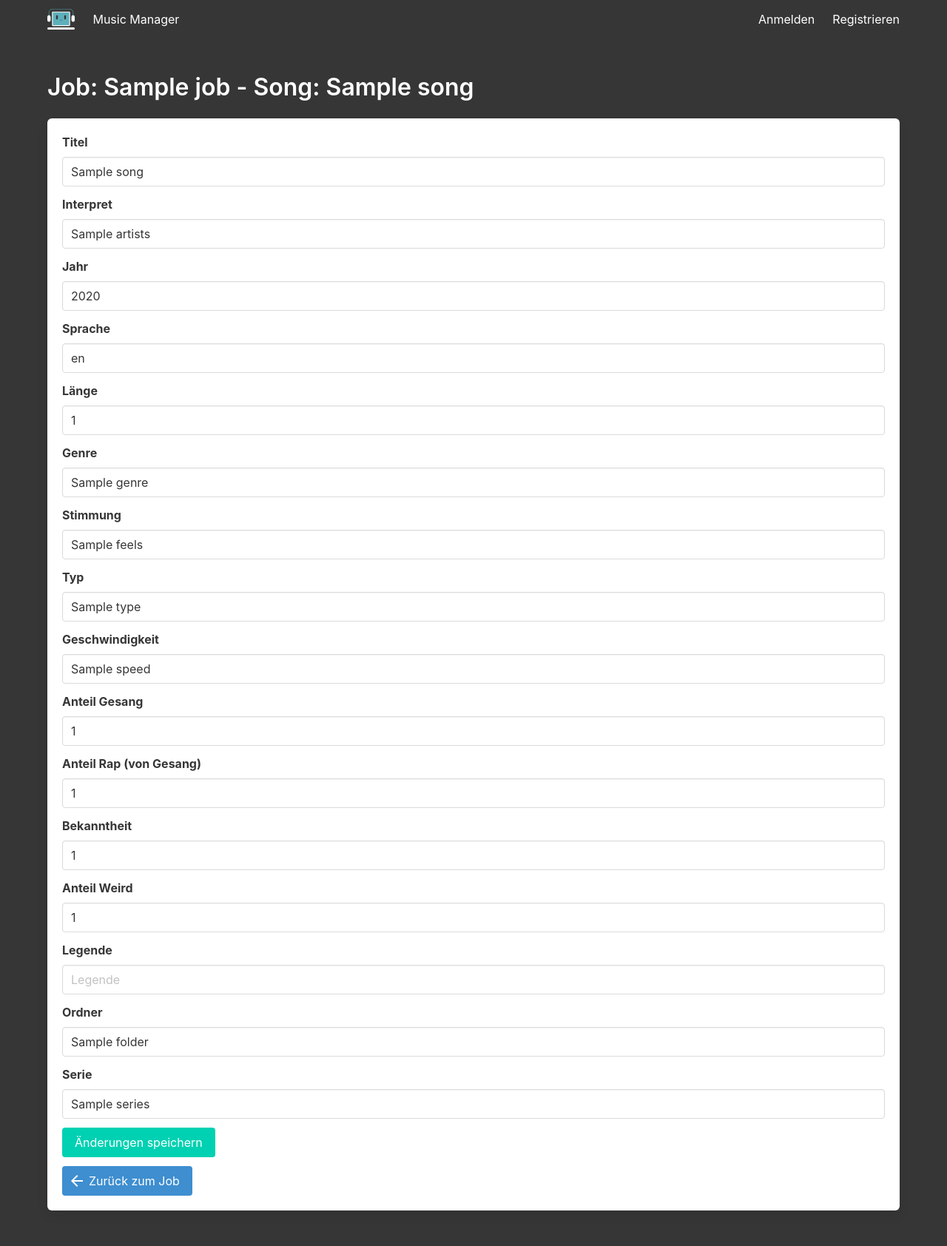
After one commit to ralpht42/music-manager, a Flask app: template templates/job_song.html in a window 1280 px wide. The commit adds this page. Shown: the whole page at 74% size. Run offline with Flask 3, Linux system fonts and the light colour scheme; the template is opened without the code that fills it: most values are stand-ins (such as "Sample title", 1, 10 or a date in 2020).

Commit message:
feat: single songs can now be edited/deleted from jobs feat: legend status is now shown as a tag fix: jobs can now be deleted feat: loading animations on buttons with high response time fix: small code readability improvements

```diff
--- /dev/null
+++ b/templates/job_song.html
@@ -0,0 +1,242 @@
+<!-- templates/job_song.html -->
+{% extends "base.html" %} {% block content %}
+
+<h1 class="title">Job: {{ job.name }} - Song: {{ song.title }}</h1>
+<div class="box">
+	<form
+		action="{{ url_for('music.job_song_update', job_id=job.id, song_id=song.id) }}"
+		method="post"
+	>
+		<div class="field">
+			<label class="label">Titel</label>
+			<div class="control">
+				<input
+					class="input"
+					type="text"
+					placeholder="Titel"
+					name="title"
+					value="{{ song.title }}"
+				/>
+			</div>
+		</div>
+
+		<div class="field">
+			<label class="label">Interpret</label>
+			<div class="control">
+				<input
+					class="input"
+					type="text"
+					placeholder="Interpret"
+					name="artists"
+					value="{{ song.artists if song.artists is not none else '' }}"
+				/>
+			</div>
+		</div>
+
+		<div class="field">
+			<label class="label">Jahr</label>
+			<div class="control">
+				<input
+					class="input"
+					type="text"
+					placeholder="Jahr"
+					name="year"
+					value="{{ song.year if song.year is not none else '' }}"
+				/>
+			</div>
+		</div>
+
+		<div class="field">
+			<label class="label">Sprache</label>
+			<div class="control">
+				<input
+					class="input"
+					type="text"
+					placeholder="Sprache"
+					name="language"
+					value="{{ song.language if song.language is not none else '' }}"
+				/>
+			</div>
+		</div>
+
+		<div class="field">
+			<label class="label">Länge</label>
+			<div class="control">
+				<input
+					class="input"
+					type="text"
+					placeholder="Länge"
+					name="length"
+					value="{{ song.length if song.length is not none else '' }}"
+				/>
+			</div>
+		</div>
+
+		<div class="field">
+			<label class="label">Genre</label>
+			<div class="control">
+				<input
+					class="input"
+					type="text"
+					placeholder="Genre"
+					name="genre"
+					value="{{ song.genre if song.genre is not none else '' }}"
+				/>
+			</div>
+		</div>
+
+		<div class="field">
+			<label class="label">Stimmung</label>
+			<div class="control">
+				<input
+					class="input"
+					type="text"
+					placeholder="Stimmung"
+					name="feels"
+					value="{{ song.feels if song.feels is not none else '' }}"
+				/>
+			</div>
+		</div>
+
+		<div class="field">
+			<label class="label">Typ</label>
+			<div class="control">
+				<input
+					class="input"
+					type="text"
+					placeholder="Typ"
+					name="type"
+					value="{{ song.type if song.type is not none else '' }}"
+				/>
+			</div>
+		</div>
+
+		<div class="field">
+			<label class="label">Geschwindigkeit</label>
+			<div class="control">
+				<input
+					class="input"
+					type="text"
+					placeholder="Geschwindigkeit"
+					name="speed"
+					value="{{ song.speed if song.speed is not none else '' }}"
+				/>
+			</div>
+		</div>
+
+		<div class="field">
+			<label class="label">Anteil Gesang</label>
+			<div class="control">
+				<input
+					class="input"
+					type="text"
+					placeholder="Anteil Gesang"
+					name="voice_percent"
+					value="{{ song.voice_percent if song.voice_percent is not none else '' }}"
+				/>
+			</div>
+		</div>
+
+		<div class="field">
+			<label class="label">Anteil Rap (von Gesang)</label>
+			<div class="control">
+				<input
+					class="input"
+					type="text"
+					placeholder="Anteil Rap (von Gesang)"
+					name="rap_percent"
+					value="{{ song.rap_percent if song.rap_percent is not none else '' }}"
+				/>
+			</div>
+		</div>
+
+		<div class="field">
+			<label class="label">Bekanntheit</label>
+			<div class="control">
+				<input
+					class="input"
+					type="text"
+					placeholder="Bekanntheit"
+					name="popularity_percent"
+					value="{{ song.popularity_percent if song.popularity_percent is not none else '' }}"
+				/>
+			</div>
+		</div>
+
+		<div class="field">
+			<label class="label">Anteil Weird</label>
+			<div class="control">
+				<input
+					class="input"
+					type="text"
+					placeholder="Anteil Weird"
+					name="weird_percent"
+					value="{{ song.weird_percent if song.weird_percent is not none else '' }}"
+				/>
+			</div>
+		</div>
+
+		<div class="field">
+			<label class="label">Legende</label>
+			<div class="control">
+				<input
+					class="input"
+					type="text"
+					placeholder="Legende"
+					name="is_legend"
+					value="{{ song.is_legend if song.is_legend is not none else '' }}"
+				/>
+			</div>
+		</div>
+
+		<div class="field">
+			<label class="label">Ordner</label>
+			<div class="control">
+				<input
+					class="input"
+					type="text"
+					placeholder="Ordner"
+					name="folder"
+					value="{{ song.folder if song.folder is not none else '' }}"
+				/>
+			</div>
+		</div>
+
+		<div class="field">
+			<label class="label">Serie</label>
+			<div class="control">
+				<input
+					class="input"
+					type="text"
+					placeholder="Serie"
+					name="series"
+					value="{{ song.series if song.series is not none else '' }}"
+				/>
+			</div>
+		</div>
+
+		<!-- TODO: Ändere die Farbe des Buttons, sobald ein Feld geändert wurde -->
+		<div class="field">
+			<div class="control">
+				<button type="submit" class="button is-primary">
+					Änderungen speichern
+				</button>
+			</div>
+		</div>
+		<div class="field">
+			<div class="control">
+				<a
+					class="button is-info"
+					href="{{ url_for('music.job_details', job_id=job.id) }}"
+				>
+					<span class="icon is-small">
+						<i class="material-symbols-outlined">arrow_back</i>
+					</span>
+					<span>Zurück zum Job</span>
+				</a>
+			</div>
+		</div>
+	</form>
+</div>
+
+{% endblock %}
```
Also changed, not shown: database.py (+220 -0 lines), music.py (+85 -11 lines), templates/job.html (+40 -9 lines), templates/jobs.html (+44 -23 lines).
